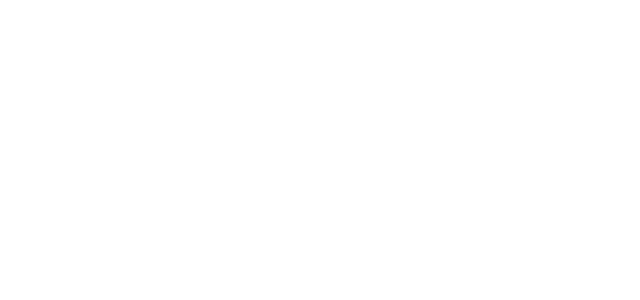
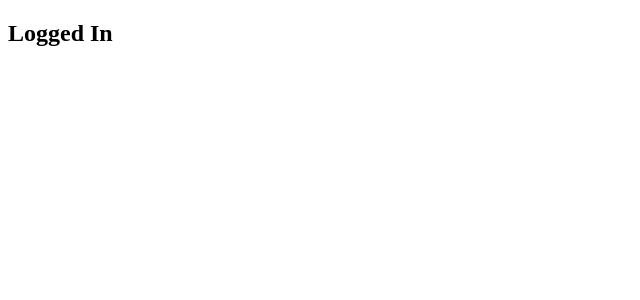
Before and after one commit to sotiristherobot/ReactForm, a React (Create React App) app: page /loggedin in a window 1280 px wide. Shown: the top 300 px of the page, without its empty margins (0-640 px from the left). Built offline with nearby package versions, Linux system fonts and the light colour scheme.

Commit message:
navigate to loggedin when authorized

```diff
--- a/src/components/App.js
+++ b/src/components/App.js
@@ -1,8 +1,7 @@
 import React from 'react';
 
 import Form from './Form';
-
-import {BrowserRouter as Router, Route} from 'react-router-dom';
+import LoggedIn from './LoggedIn.js';
 
 class App extends React.Component {
     constructor() {
@@ -16,6 +15,7 @@ class App extends React.Component {
         let result = this.state.jsonResponseObject;
         result = obj;
         this.setState({jsonResponseObject : result});
+        this.props.history.push('/loggedin');
     }
     render() {
         return(
--- a/src/index.js
+++ b/src/index.js
@@ -14,7 +14,7 @@ const Root = () => {
             <div>
                 <Route exact={true} path='/' component={App}/>
                 <Route exact={true} path='/loggedin' render={ () => {
-                        const authorized = false;
+                        const authorized = true;
                         if (authorized) {
                             return React.createElement(LoggedIn);
                         }
```
